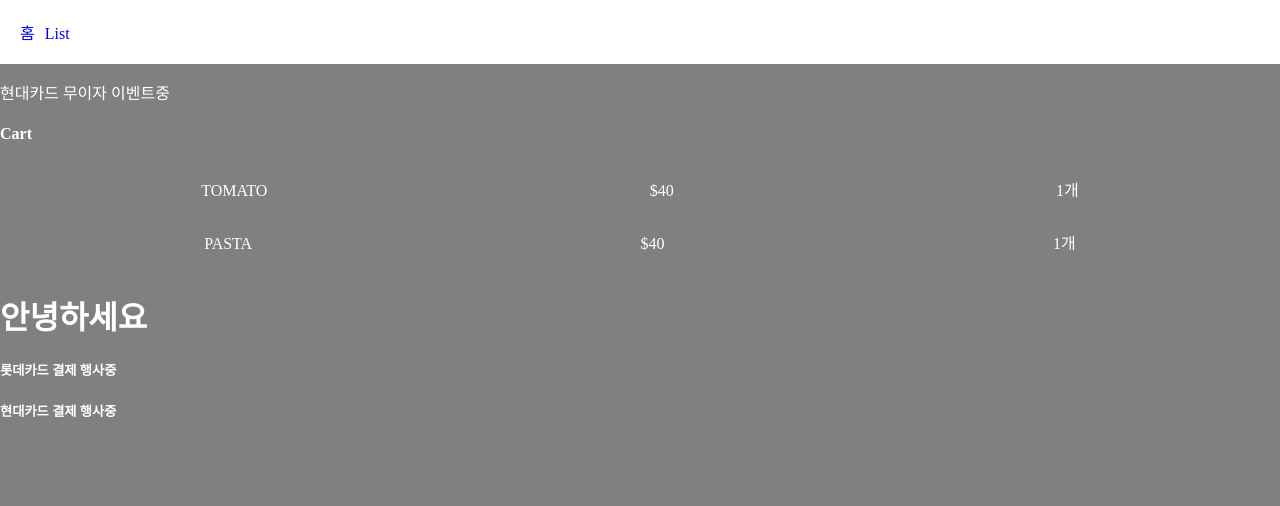
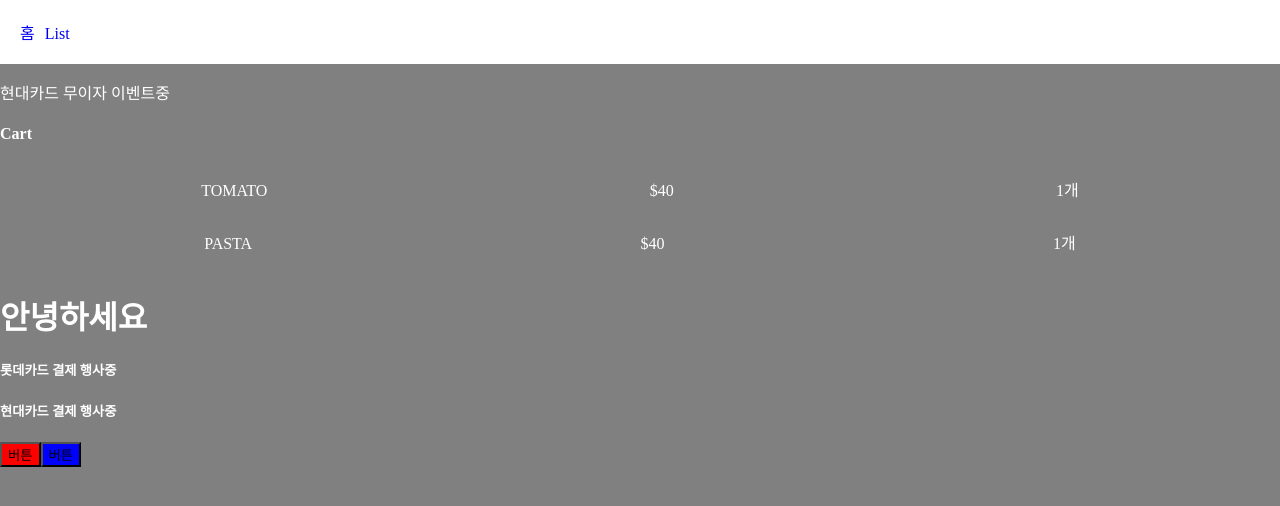
Before and after one commit to comjayoncloud/Next.js_CoddingApple, a Next.js app in the folder fresh/: page /cart in a window 1280 px wide. Shown: the top 506 px of the page. Built offline with nearby package versions, Linux system fonts and the light colour scheme.

Commit message:
lecture 7 : homework , button component with using props

```diff
--- a/fresh/app/cart/page.js
+++ b/fresh/app/cart/page.js
@@ -10,6 +10,8 @@ export default function Cart() {
       <Hello />
       <Banner content="롯데카드" />
       <Banner content="현대카드" />
+      <RedButton color="red" />
+      <RedButton color="blue" />
     </div>
   );
 }
@@ -26,3 +28,7 @@ function CartItem(props) {
 function Banner(props) {
   return <h5>{props.content} 결제 행사중</h5>;
 }
+
+function RedButton(props) {
+  return <button style={{ background: props.color }}>버튼</button>;
+}
```
